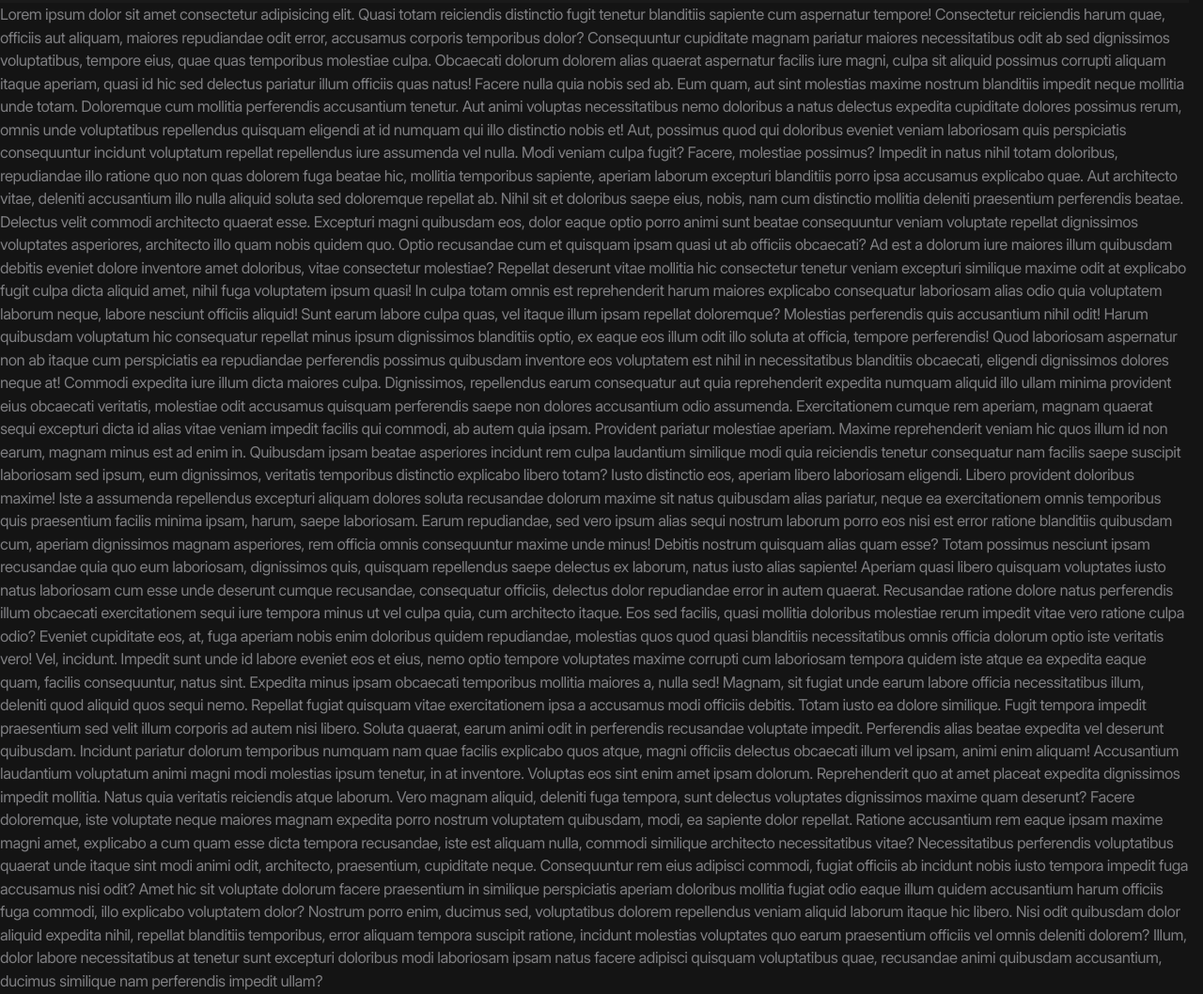
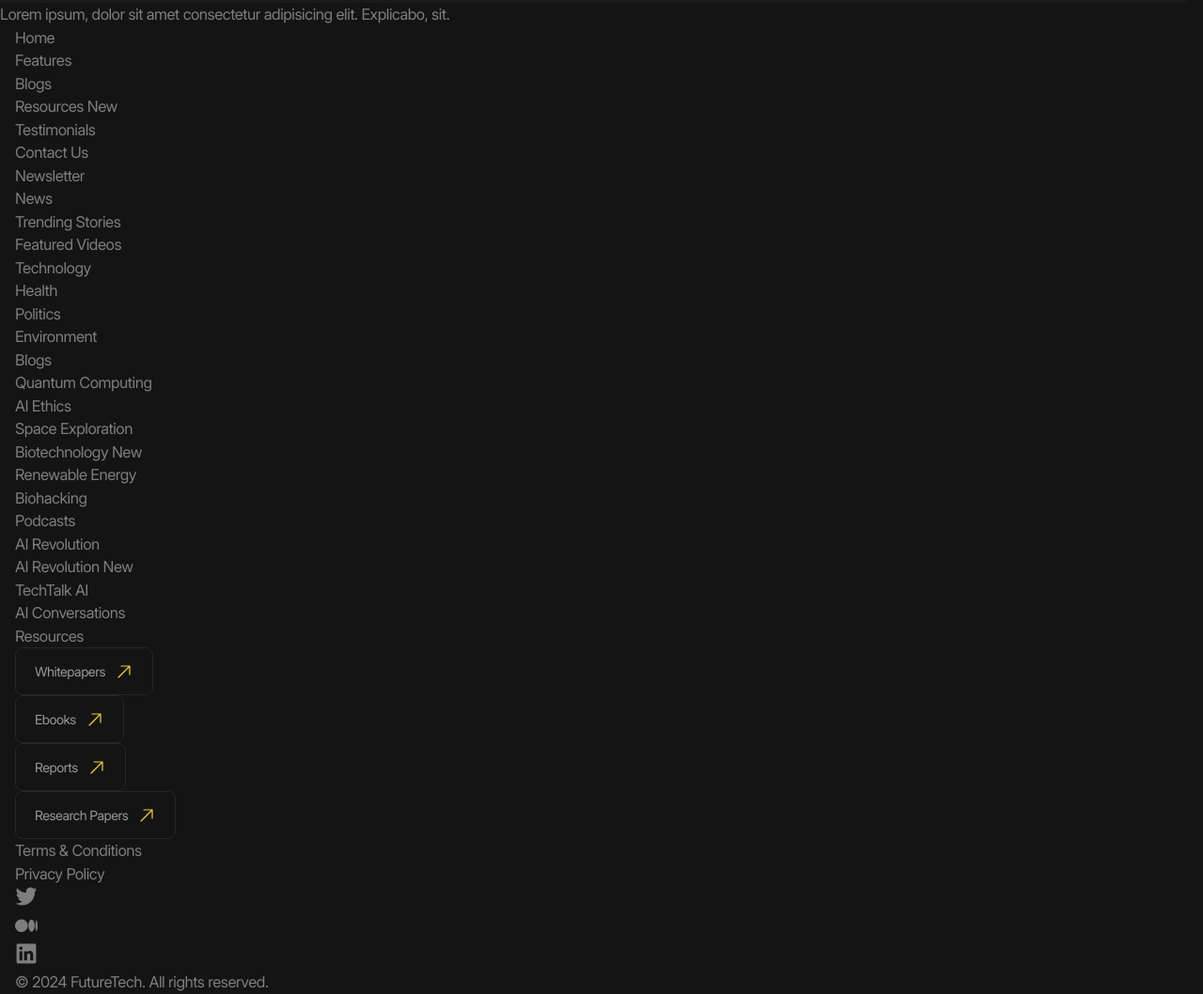
Before and after one commit to LarinNikita/future-tech, a website with bundled scripts: page index.html in a window 1280 px wide. Shown: the part 161-1219 px from the top of the page at 94% size. Built offline with nearby package versions, Linux system fonts and the light colour scheme.

Commit message:
footer html

```diff
--- a/index.html
+++ b/index.html
@@ -68,109 +68,227 @@
         </div>
       </div>
     </header>
-    Lorem ipsum dolor sit amet consectetur adipisicing elit. Quasi totam
-    reiciendis distinctio fugit tenetur blanditiis sapiente cum aspernatur
-    tempore! Consectetur reiciendis harum quae, officiis aut aliquam, maiores
-    repudiandae odit error, accusamus corporis temporibus dolor? Consequuntur
-    cupiditate magnam pariatur maiores necessitatibus odit ab sed dignissimos
-    voluptatibus, tempore eius, quae quas temporibus molestiae culpa. Obcaecati
-    dolorum dolorem alias quaerat aspernatur facilis iure magni, culpa sit
-    aliquid possimus corrupti aliquam itaque aperiam, quasi id hic sed delectus
-    pariatur illum officiis quas natus! Facere nulla quia nobis sed ab. Eum
-    quam, aut sint molestias maxime nostrum blanditiis impedit neque mollitia
-    unde totam. Doloremque cum mollitia perferendis accusantium tenetur. Aut
-    animi voluptas necessitatibus nemo doloribus a natus delectus expedita
-    cupiditate dolores possimus rerum, omnis unde voluptatibus repellendus
-    quisquam eligendi at id numquam qui illo distinctio nobis et! Aut, possimus
-    quod qui doloribus eveniet veniam laboriosam quis perspiciatis consequuntur
-    incidunt voluptatum repellat repellendus iure assumenda vel nulla. Modi
-    veniam culpa fugit? Facere, molestiae possimus? Impedit in natus nihil totam
-    doloribus, repudiandae illo ratione quo non quas dolorem fuga beatae hic,
-    mollitia temporibus sapiente, aperiam laborum excepturi blanditiis porro
-    ipsa accusamus explicabo quae. Aut architecto vitae, deleniti accusantium
-    illo nulla aliquid soluta sed doloremque repellat ab. Nihil sit et doloribus
-    saepe eius, nobis, nam cum distinctio mollitia deleniti praesentium
-    perferendis beatae. Delectus velit commodi architecto quaerat esse.
-    Excepturi magni quibusdam eos, dolor eaque optio porro animi sunt beatae
-    consequuntur veniam voluptate repellat dignissimos voluptates asperiores,
-    architecto illo quam nobis quidem quo. Optio recusandae cum et quisquam
-    ipsam quasi ut ab officiis obcaecati? Ad est a dolorum iure maiores illum
-    quibusdam debitis eveniet dolore inventore amet doloribus, vitae consectetur
-    molestiae? Repellat deserunt vitae mollitia hic consectetur tenetur veniam
-    excepturi similique maxime odit at explicabo fugit culpa dicta aliquid amet,
-    nihil fuga voluptatem ipsum quasi! In culpa totam omnis est reprehenderit
-    harum maiores explicabo consequatur laboriosam alias odio quia voluptatem
-    laborum neque, labore nesciunt officiis aliquid! Sunt earum labore culpa
-    quas, vel itaque illum ipsam repellat doloremque? Molestias perferendis quis
-    accusantium nihil odit! Harum quibusdam voluptatum hic consequatur repellat
-    minus ipsum dignissimos blanditiis optio, ex eaque eos illum odit illo
-    soluta at officia, tempore perferendis! Quod laboriosam aspernatur non ab
-    itaque cum perspiciatis ea repudiandae perferendis possimus quibusdam
-    inventore eos voluptatem est nihil in necessitatibus blanditiis obcaecati,
-    eligendi dignissimos dolores neque at! Commodi expedita iure illum dicta
-    maiores culpa. Dignissimos, repellendus earum consequatur aut quia
-    reprehenderit expedita numquam aliquid illo ullam minima provident eius
-    obcaecati veritatis, molestiae odit accusamus quisquam perferendis saepe non
-    dolores accusantium odio assumenda. Exercitationem cumque rem aperiam,
-    magnam quaerat sequi excepturi dicta id alias vitae veniam impedit facilis
-    qui commodi, ab autem quia ipsam. Provident pariatur molestiae aperiam.
-    Maxime reprehenderit veniam hic quos illum id non earum, magnam minus est ad
-    enim in. Quibusdam ipsam beatae asperiores incidunt rem culpa laudantium
-    similique modi quia reiciendis tenetur consequatur nam facilis saepe
-    suscipit laboriosam sed ipsum, eum dignissimos, veritatis temporibus
-    distinctio explicabo libero totam? Iusto distinctio eos, aperiam libero
-    laboriosam eligendi. Libero provident doloribus maxime! Iste a assumenda
-    repellendus excepturi aliquam dolores soluta recusandae dolorum maxime sit
-    natus quibusdam alias pariatur, neque ea exercitationem omnis temporibus
-    quis praesentium facilis minima ipsam, harum, saepe laboriosam. Earum
-    repudiandae, sed vero ipsum alias sequi nostrum laborum porro eos nisi est
-    error ratione blanditiis quibusdam cum, aperiam dignissimos magnam
-    asperiores, rem officia omnis consequuntur maxime unde minus! Debitis
-    nostrum quisquam alias quam esse? Totam possimus nesciunt ipsam recusandae
-    quia quo eum laboriosam, dignissimos quis, quisquam repellendus saepe
-    delectus ex laborum, natus iusto alias sapiente! Aperiam quasi libero
-    quisquam voluptates iusto natus laboriosam cum esse unde deserunt cumque
-    recusandae, consequatur officiis, delectus dolor repudiandae error in autem
-    quaerat. Recusandae ratione dolore natus perferendis illum obcaecati
-    exercitationem sequi iure tempora minus ut vel culpa quia, cum architecto
-    itaque. Eos sed facilis, quasi mollitia doloribus molestiae rerum impedit
-    vitae vero ratione culpa odio? Eveniet cupiditate eos, at, fuga aperiam
-    nobis enim doloribus quidem repudiandae, molestias quos quod quasi
-    blanditiis necessitatibus omnis officia dolorum optio iste veritatis vero!
-    Vel, incidunt. Impedit sunt unde id labore eveniet eos et eius, nemo optio
-    tempore voluptates maxime corrupti cum laboriosam tempora quidem iste atque
-    ea expedita eaque quam, facilis consequuntur, natus sint. Expedita minus
-    ipsam obcaecati temporibus mollitia maiores a, nulla sed! Magnam, sit fugiat
-    unde earum labore officia necessitatibus illum, deleniti quod aliquid quos
-    sequi nemo. Repellat fugiat quisquam vitae exercitationem ipsa a accusamus
-    modi officiis debitis. Totam iusto ea dolore similique. Fugit tempora
-    impedit praesentium sed velit illum corporis ad autem nisi libero. Soluta
-    quaerat, earum animi odit in perferendis recusandae voluptate impedit.
-    Perferendis alias beatae expedita vel deserunt quibusdam. Incidunt pariatur
-    dolorum temporibus numquam nam quae facilis explicabo quos atque, magni
-    officiis delectus obcaecati illum vel ipsam, animi enim aliquam! Accusantium
-    laudantium voluptatum animi magni modi molestias ipsum tenetur, in at
-    inventore. Voluptas eos sint enim amet ipsam dolorum. Reprehenderit quo at
-    amet placeat expedita dignissimos impedit mollitia. Natus quia veritatis
-    reiciendis atque laborum. Vero magnam aliquid, deleniti fuga tempora, sunt
-    delectus voluptates dignissimos maxime quam deserunt? Facere doloremque,
-    iste voluptate neque maiores magnam expedita porro nostrum voluptatem
-    quibusdam, modi, ea sapiente dolor repellat. Ratione accusantium rem eaque
-    ipsam maxime magni amet, explicabo a cum quam esse dicta tempora recusandae,
-    iste est aliquam nulla, commodi similique architecto necessitatibus vitae?
-    Necessitatibus perferendis voluptatibus quaerat unde itaque sint modi animi
-    odit, architecto, praesentium, cupiditate neque. Consequuntur rem eius
-    adipisci commodi, fugiat officiis ab incidunt nobis iusto tempora impedit
-    fuga accusamus nisi odit? Amet hic sit voluptate dolorum facere praesentium
-    in similique perspiciatis aperiam doloribus mollitia fugiat odio eaque illum
-    quidem accusantium harum officiis fuga commodi, illo explicabo voluptatem
-    dolor? Nostrum porro enim, ducimus sed, voluptatibus dolorem repellendus
-    veniam aliquid laborum itaque hic libero. Nisi odit quibusdam dolor aliquid
-    expedita nihil, repellat blanditiis temporibus, error aliquam tempora
-    suscipit ratione, incidunt molestias voluptates quo earum praesentium
-    officiis vel omnis deleniti dolorem? Illum, dolor labore necessitatibus at
-    tenetur sunt excepturi doloribus modi laboriosam ipsam natus facere adipisci
-    quisquam voluptatibus quae, recusandae animi quibusdam accusantium, ducimus
-    similique nam perferendis impedit ullam?
+    <main>
+      Lorem ipsum, dolor sit amet consectetur adipisicing elit. Explicabo, sit.
+    </main>
+    <footer class="footer">
+      <div class="footer__inner container">
+        <div class="footer__body">
+          <nav class="footer__menu">
+            <div class="footer__menu-column">
+              <a class="footer__menu-main-link" href="/">Home</a>
+              <ul class="footer__menu-item">
+                <li class="footer__menu-item">
+                  <a class="footer__menu-link" href="/">Features</a>
+                </li>
+                <li class="footer__menu-item">
+                  <a class="footer__menu-link" href="/">Blogs</a>
+                </li>
+                <li class="footer__menu-item">
+                  <a class="footer__menu-link" href="/">Resources</a>
+                  <span class="badge">New</span>
+                </li>
+                <li class="footer__menu-item">
+                  <a class="footer__menu-link" href="/">Testimonials</a>
+                </li>
+                <li class="footer__menu-item">
+                  <a class="footer__menu-link" href="/">Contact Us</a>
+                </li>
+                <li class="footer__menu-item">
+                  <a class="footer__menu-link" href="/">Newsletter</a>
+                </li>
+              </ul>
+            </div>
+            <div class="footer__menu-column">
+              <a class="footer__menu-main-link" href="/">News</a>
+              <ul class="footer__menu-item">
+                <li class="footer__menu-item">
+                  <a class="footer__menu-link" href="/">Trending Stories</a>
+                </li>
+                <li class="footer__menu-item">
+                  <a class="footer__menu-link" href="/">Featured Videos</a>
+                </li>
+                <li class="footer__menu-item">
+                  <a class="footer__menu-link" href="/">Technology</a>
+                </li>
+                <li class="footer__menu-item">
+                  <a class="footer__menu-link" href="/">Health</a>
+                </li>
+                <li class="footer__menu-item">
+                  <a class="footer__menu-link" href="/">Politics</a>
+                </li>
+                <li class="footer__menu-item">
+                  <a class="footer__menu-link" href="/">Environment</a>
+                </li>
+              </ul>
+            </div>
+            <div class="footer__menu-column">
+              <a class="footer__menu-main-link" href="/">Blogs</a>
+              <ul class="footer__menu-item">
+                <li class="footer__menu-item">
+                  <a class="footer__menu-link" href="/">Quantum Computing</a>
+                </li>
+                <li class="footer__menu-item">
+                  <a class="footer__menu-link" href="/">AI Ethics</a>
+                </li>
+                <li class="footer__menu-item">
+                  <a class="footer__menu-link" href="/">Space Exploration</a>
+                </li>
+                <li class="footer__menu-item">
+                  <a class="footer__menu-link" href="/">Biotechnology</a>
+                  <span class="badge">New</span>
+                </li>
+                <li class="footer__menu-item">
+                  <a class="footer__menu-link" href="/">Renewable Energy</a>
+                </li>
+                <li class="footer__menu-item">
+                  <a class="footer__menu-link" href="/">Biohacking</a>
+                </li>
+              </ul>
+            </div>
+            <div class="footer__menu-column">
+              <a class="footer__menu-main-link" href="/">Podcasts</a>
+              <ul class="footer__menu-item">
+                <li class="footer__menu-item">
+                  <a class="footer__menu-link" href="/">AI Revolution</a>
+                </li>
+                <li class="footer__menu-item">
+                  <a class="footer__menu-link" href="/">AI Revolution</a>
+                  <span class="badge">New</span>
+                </li>
+                <li class="footer__menu-item">
+                  <a class="footer__menu-link" href="/">TechTalk AI</a>
+                </li>
+                <li class="footer__menu-item">
+                  <a class="footer__menu-link" href="/">AI Conversations</a>
+                </li>
+              </ul>
+            </div>
+            <div class="footer__menu-column">
+              <a class="footer__menu-main-link" href="/">Resources</a>
+              <ul class="footer__menu-item">
+                <li class="footer__menu-item">
+                  <a class="footer__menu-link button" href="/">
+                    <span class="icon icon--yellow-arrow">Whitepapers</span>
+                  </a>
+                </li>
+                <li class="footer__menu-item">
+                  <a class="footer__menu-link button" href="/">
+                    <span class="icon icon--yellow-arrow">Ebooks</span>
+                  </a>
+                </li>
+                <li class="footer__menu-item">
+                  <a class="footer__menu-link button" href="/">
+                    <span class="icon icon--yellow-arrow">Reports</span>
+                  </a>
+                </li>
+                <li class="footer__menu-item">
+                  <a class="footer__menu-link button" href="/">
+                    <span class="icon icon--yellow-arrow">Research Papers</span>
+                  </a>
+                </li>
+              </ul>
+            </div>
+          </nav>
+        </div>
+        <div class="footer__extra">
+          <div class="footer__extra-menu">
+            <ul class="footer__extra-menu-list">
+              <li class="footer__extra-menu-item">
+                <a class="footer__extra-menu-link" href="/">
+                  Terms & Conditions
+                </a>
+              </li>
+              <li class="footer__extra-menu-item">
+                <a class="footer__extra-menu-link" href="/">Privacy Policy</a>
+              </li>
+            </ul>
+          </div>
+          <div class="footer__soc1als soc1als">
+            <ul class="soc1als__list">
+              <li class="soc1als__item">
+                <a
+                  class="soc1als__link"
+                  href="/"
+                  target="_blank"
+                  aria-label="Twitter"
+                  title="Twitter"
+                >
+                  <svg
+                    width="24"
+                    height="24"
+                    viewBox="0 0 24 24"
+                    fill="none"
+                    xmlns="http://www.w3.org/2000/svg"
+                  >
+                    <path
+                      d="M21.0571 7.18114C21.0664 7.39235 21.0664 7.59395 21.0664 7.80515C21.0756 14.2084 16.3712 21.6004 7.76793 21.6004C5.23048 21.6004 2.73933 20.842 0.600098 19.4212C0.970528 19.4692 1.34096 19.4884 1.71139 19.4884C3.81358 19.4884 5.86021 18.7588 7.51789 17.4052C5.51756 17.3668 3.75802 16.0132 3.14681 14.0356C3.85063 14.1796 4.57296 14.1508 5.25826 13.9492C3.08198 13.5076 1.51691 11.5204 1.50765 9.20675C1.50765 9.18755 1.50765 9.16835 1.50765 9.14915C2.15591 9.52355 2.88751 9.73475 3.62837 9.75395C1.58174 8.33315 0.942746 5.50114 2.18369 3.28353C4.5637 6.31714 8.06427 8.15075 11.8241 8.35235C11.4445 6.67234 11.9631 4.90594 13.1762 3.71553C15.0561 1.88193 18.0196 1.97793 19.7977 3.92673C20.8441 3.71553 21.8535 3.31233 22.7704 2.74593C22.4185 3.86913 21.6869 4.81954 20.7145 5.42434C21.6406 5.30914 22.5481 5.04994 23.4001 4.66594C22.7704 5.64514 21.9739 6.48994 21.0571 7.18114Z"
+                      fill="white"
+                    />
+                  </svg>
+                </a>
+              </li>
+              <li class="soc1als__item">
+                <a
+                  class="soc1als__link"
+                  href="/"
+                  target="_blank"
+                  aria-label="Medium"
+                  title="Medium"
+                >
+                  <svg
+                    width="24"
+                    height="24"
+                    viewBox="0 0 24 24"
+                    fill="none"
+                    xmlns="http://www.w3.org/2000/svg"
+                  >
+                    <path
+                      d="M13.5374 12.2281C13.5374 15.9988 10.5069 19.0556 6.76883 19.0556C3.03073 19.0556 0 15.9981 0 12.2281C0 8.45806 3.0305 5.40039 6.76883 5.40039C10.5072 5.40039 13.5374 8.45737 13.5374 12.2281Z"
+                      fill="white"
+                    />
+                    <path
+                      d="M20.9627 12.2285C20.9627 15.7778 19.4474 18.6563 17.5783 18.6563C15.7091 18.6563 14.1938 15.7778 14.1938 12.2285C14.1938 8.67922 15.7089 5.80078 17.578 5.80078C19.4472 5.80078 20.9625 8.67829 20.9625 12.2285"
+                      fill="white"
+                    />
+                    <path
+                      d="M24 12.228C24 15.4073 23.4672 17.9862 22.8097 17.9862C22.1522 17.9862 21.6196 15.408 21.6196 12.228C21.6196 9.04797 22.1525 6.46973 22.8097 6.46973C23.467 6.46973 24 9.04774 24 12.228Z"
+                      fill="white"
+                    />
+                  </svg>
+                </a>
+              </li>
+              <li class="soc1als__item">
+                <a
+                  class="soc1als__link"
+                  href="/"
+                  target="_blank"
+                  aria-label="LinkedIn"
+                  title="LinkedIn"
+                >
+                  <svg
+                    width="24"
+                    height="24"
+                    viewBox="0 0 24 24"
+                    fill="none"
+                    xmlns="http://www.w3.org/2000/svg"
+                  >
+                    <path
+                      d="M20.8647 1.59961H3.13554C2.72832 1.59961 2.33777 1.76138 2.04982 2.04933C1.76187 2.33728 1.6001 2.72783 1.6001 3.13505V20.8642C1.6001 21.2714 1.76187 21.6619 2.04982 21.9499C2.33777 22.2378 2.72832 22.3996 3.13554 22.3996H20.8647C21.2719 22.3996 21.6624 22.2378 21.9504 21.9499C22.2383 21.6619 22.4001 21.2714 22.4001 20.8642V3.13505C22.4001 2.72783 22.2383 2.33728 21.9504 2.04933C21.6624 1.76138 21.2719 1.59961 20.8647 1.59961ZM7.79965 19.3186H4.67243V9.38516H7.79965V19.3186ZM6.23388 8.00861C5.87915 8.00661 5.53296 7.89958 5.239 7.70102C4.94504 7.50246 4.71649 7.22127 4.58219 6.89294C4.44789 6.56461 4.41386 6.20386 4.48439 5.8562C4.55492 5.50855 4.72686 5.18958 4.9785 4.93955C5.23014 4.68952 5.5502 4.51964 5.8983 4.45134C6.2464 4.38304 6.60693 4.41939 6.93439 4.5558C7.26185 4.6922 7.54156 4.92255 7.73823 5.21778C7.9349 5.51301 8.03971 5.85988 8.03943 6.21461C8.04278 6.45211 7.99827 6.68784 7.90857 6.90777C7.81887 7.1277 7.68582 7.32732 7.51733 7.49473C7.34884 7.66215 7.14837 7.79392 6.92787 7.88221C6.70736 7.97049 6.47134 8.01348 6.23388 8.00861ZM19.3263 19.3273H16.2005V13.9005C16.2005 12.3001 15.5202 11.8061 14.642 11.8061C13.7147 11.8061 12.8047 12.5052 12.8047 13.9409V19.3273H9.67743V9.39239H12.6848V10.7689H12.7252C13.0271 10.1579 14.0844 9.11361 15.6979 9.11361C17.4428 9.11361 19.3278 10.1493 19.3278 13.1826L19.3263 19.3273Z"
+                      fill="white"
+                    />
+                  </svg>
+                </a>
+              </li>
+            </ul>
+          </div>
+          <p class="footer__copyright">
+            ©
+            <item datetime="2024">2024</item>
+            FutureTech. All rights reserved.
+          </p>
+        </div>
+      </div>
+    </footer>
   </body>
 </html>
--- a/styles/_globals.scss
+++ b/styles/_globals.scss
@@ -9,10 +9,16 @@ html {
 body {
   @include fluid-text(18, 14);
 
+  display: flex;
+  flex-direction: column;
   font-family: var(--font-family-base);
   letter-spacing: -0.03em;
   color: var(--color-gray-50);
   background-color: var(--color-dark);
+}
+
+main {
+  flex-grow: 1;
 }
 
 //prettier-ignore
```
Also changed, not shown: styles/main.css, 1 other file.
